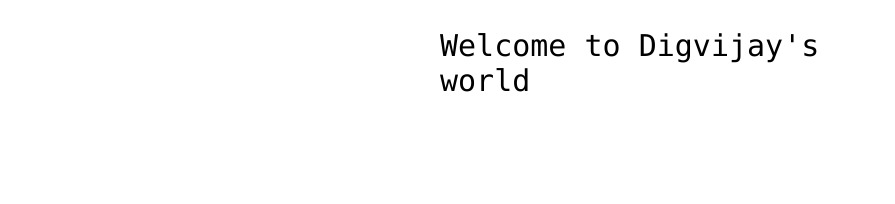
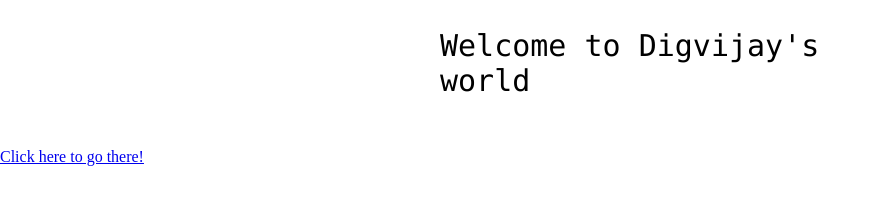
Before and after one commit to dig9074vijay/dig9074vijay.github.io, a plain HTML site: page index.html in a window 1280 px wide. Shown: the part 360-564 px from the top of the page, without its empty margins (0-895 px from the left). Drawn offline with Linux system fonts and the light colour scheme.

Commit message:
Update index.html

```diff
--- a/index.html
+++ b/index.html
@@ -13,6 +13,7 @@
 
 <!-- Change this code here by copy and pasting your template on line 15 -->
 <p>Welcome to Digvijay's world</p>
+ <a href="https://dig9074vijay.github.io/Site-under-development/">Click here to go there!</a>
 
 </body>
 </html>
```
